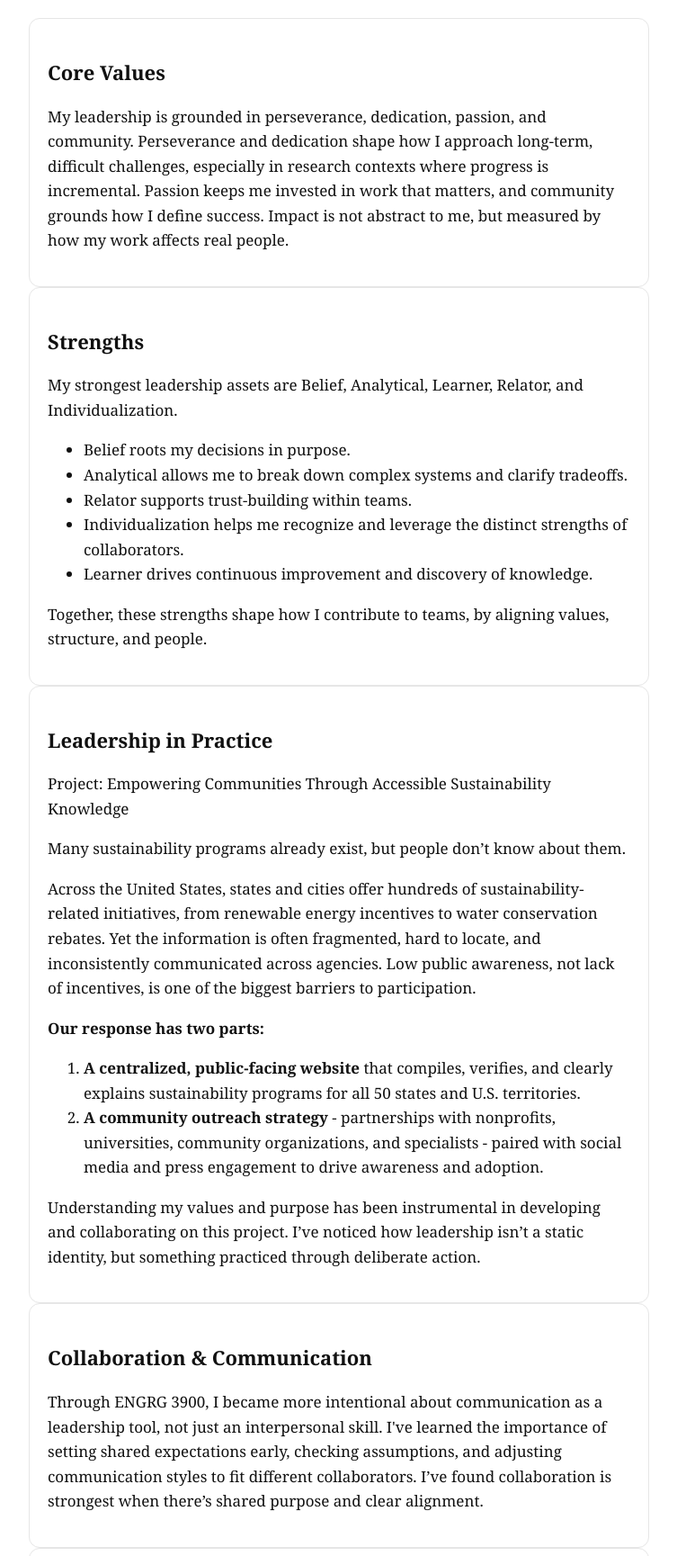
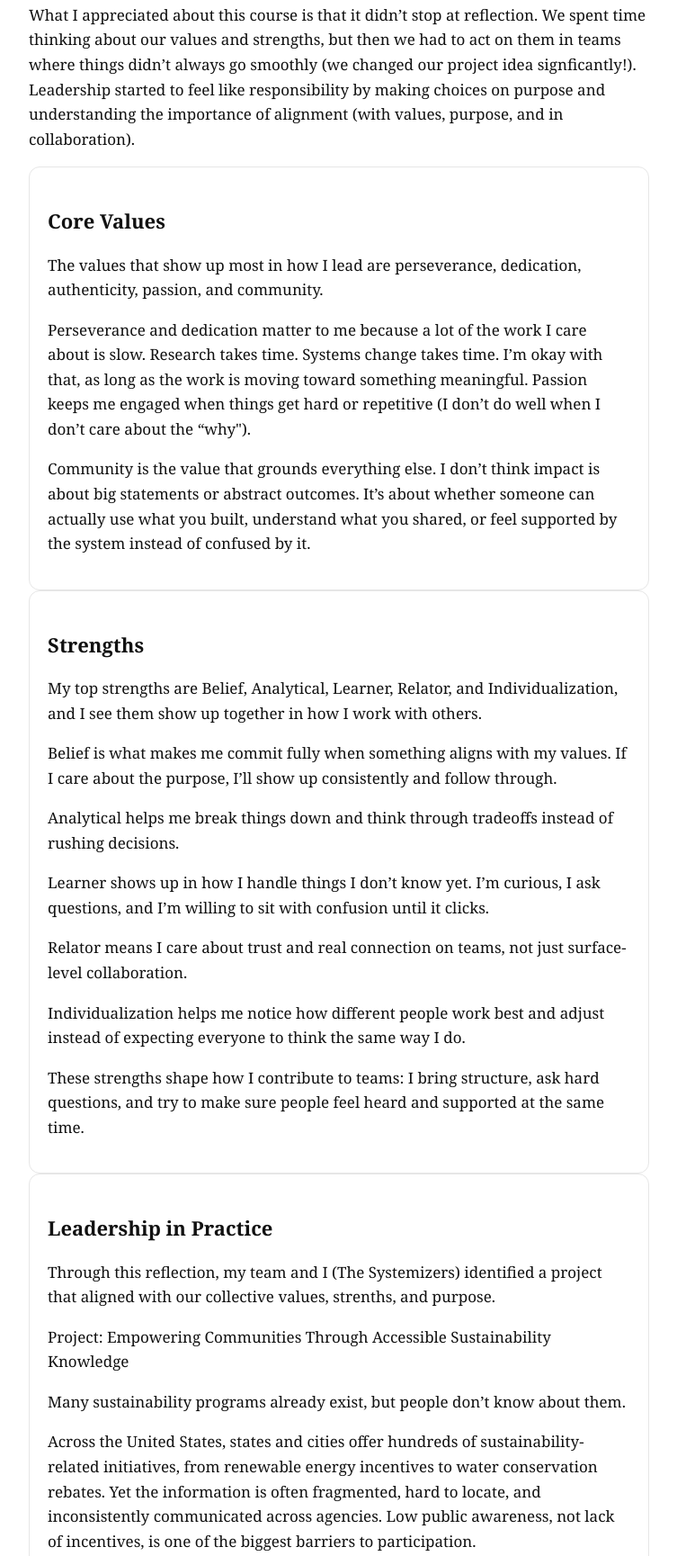
Before and after one commit to brielle-young/aboutme, a plain HTML site: page engrg3900.html in a window 1280 px wide. Shown: the part 627-2356 px from the top of the page at 90% size, without its empty margins (388-1141 px from the left). Drawn offline with Linux system fonts and the light colour scheme.

Commit message:
changed leadership content

```diff
--- a/engrg3900.html
+++ b/engrg3900.html
@@ -41,15 +41,15 @@
     <h1>Engineering Leadership Certification Program</h1>
 
     <p class="lead">
-      ENGRG 3900 clarified how I want to show up as a leader: grounded in my values, engaged, and focused on building systems that impact communities. I lead through listening, analysis, and alignment, bringing structure to complex problems while respecting the different strengths and perspectives within a team.
+      ENGRG 3900 made me rethink how I lead in a very real way. Before this class, I thought leadership was mostly about being capable and getting things done. This semester showed me that it’s also about how you move through a group, the impact you have on others, what you prioritize, and whether the systems you build actually help people.
     </p>
 
     <p class="lead">
-      My approach is shaped by perseverance and dedication, supported by analytical thinking and a strong sense of purpose. I'm motivated by work that turns research and technical findings into tools that benefit people, particularly in public health, sustainability, and environmental systems.
+      I’m not the loudest person in the room, and I don’t try to be. I usually lead by listening first, asking questions, and figuring out what’s actually going on before jumping to solutions. I like messy problems - the kind where there isn’t a clear answer and you have to balance people, data, and constraints at the same time. That’s why I’m drawn to work in sustainability, environmental systems, and public health. The technical side matters, but the human side matters just as much.
     </p>
 
     <p>
-      This course helped me connect self-awareness with practice. We spent weeks reflecting and then acting in teams. Leadership, for me, has become a matter of alignment and responsibility through intentional decision-making.
+      What I appreciated about this course is that it didn’t stop at reflection. We spent time thinking about our values and strengths, but then we had to act on them in teams where things didn’t always go smoothly (we changed our project idea signficantly!). Leadership started to feel like responsibility by making choices on purpose and understanding the importance of alignment (with values, purpose, and in collaboration).
     </p>
   </section>
 
@@ -57,31 +57,44 @@
     <article class="card">
       <h2>Core Values</h2>
       <p>
-        My leadership is grounded in perseverance, dedication, passion, and community. Perseverance and dedication shape how I approach long-term, difficult challenges, especially in research contexts where progress is incremental. Passion keeps me invested in work that matters, and community grounds how I define success. Impact is not abstract to me, but measured by how my work affects real people.
+        The values that show up most in how I lead are perseverance, dedication, authenticity, passion, and community.
+      </p>
+      <p>
+        Perseverance and dedication matter to me because a lot of the work I care about is slow. Research takes time. Systems change takes time. I’m okay with that, as long as the work is moving toward something meaningful. Passion keeps me engaged when things get hard or repetitive (I don’t do well when I don’t care about the “why").
+      </p>
+      <p>
+        Community is the value that grounds everything else. I don’t think impact is about big statements or abstract outcomes. It’s about whether someone can actually use what you built, understand what you shared, or feel supported by the system instead of confused by it.
       </p>
     </article>
 
     <article class="card">
       <h2>Strengths</h2>
       <p>
-        My strongest leadership assets are Belief, Analytical, Learner, Relator, and Individualization.
+        My top strengths are Belief, Analytical, Learner, Relator, and Individualization, and I see them show up together in how I work with others.
       </p>
-
-      <ul>
-        <li>Belief roots my decisions in purpose.</li>
-        <li>Analytical allows me to break down complex systems and clarify tradeoffs.</li>
-        <li>Relator supports trust-building within teams.</li>
-        <li>Individualization helps me recognize and leverage the distinct strengths of collaborators.</li>
-        <li>Learner drives continuous improvement and discovery of knowledge.</li>
-      </ul>
-
       <p>
-        Together, these strengths shape how I contribute to teams, by aligning values, structure, and people.
+        Belief is what makes me commit fully when something aligns with my values. If I care about the purpose, I’ll show up consistently and follow through.
       </p>
+      <p>
+        Analytical helps me break things down and think through tradeoffs instead of rushing decisions.
+      </p>
+      <p>
+        Learner shows up in how I handle things I don’t know yet. I’m curious, I ask questions, and I’m willing to sit with confusion until it clicks.
+      </p>
+      <p>
+        Relator means I care about trust and real connection on teams, not just surface-level collaboration.
+      </p>
+      <p>
+        Individualization helps me notice how different people work best and adjust instead of expecting everyone to think the same way I do.
+      </p>
+      <p>These strengths shape how I contribute to teams: I bring structure, ask hard questions, and try to make sure people feel heard and supported at the same time.</p>
     </article>
 
     <article class="card">
       <h2>Leadership in Practice</h2>
+      <p>
+        Through this reflection, my team and I (The Systemizers) identified a project that aligned with our collective values, strenths, and purpose.
+      </p>
       <p class="subtitle">Project: Empowering Communities Through Accessible Sustainability Knowledge</p>
 
       <div class="pull-quote">
@@ -108,21 +121,30 @@
       </ol>
 
       <p>
-        Understanding my values and purpose has been instrumental in developing and collaborating on this project. I’ve noticed how leadership isn’t a static identity, but something practiced through deliberate action.
+        Understanding my values helped me stay focused on impact instead of perfection while working on this project. It reminded me that leadership isn’t about having all the answers, but about making thoughtful decisions that truly align with the vision and purpose we're working towards.
       </p>
     </article>
 
     <article class="card">
       <h2>Collaboration &amp; Communication</h2>
       <p>
-        Through ENGRG 3900, I became more intentional about communication as a leadership tool, not just an interpersonal skill. I've learned the importance of setting shared expectations early, checking assumptions, and adjusting communication styles to fit different collaborators. I’ve found collaboration is strongest when there’s shared purpose and clear alignment.
+        ENGRG 3900 also made me more aware of how I communicate when I’m in a leadership role.
+      </p>
+      <p>
+        I’ve learned that setting expectations early saves a lot of frustration later. I’ve also learned that people need different kinds of clarity, some want structure and some want space to digest information before contributing. Paying attention to that makes collaboration smoother and more honest.
+      </p>
+      <p>
+        The best teams I’ve been on are the ones where there’s a shared sense of purpose and where people feel comfortable asking questions or pushing back. I try to help create that kind of environment.
       </p>
     </article>
 
     <article class="card">
       <h2>Purpose &amp; Direction</h2>
       <p>
-        This course helped clarify my broader leadership purpose: to make meaningful change through research, tools, and systems that benefit communities. I'm motivated by work that translates technical findings into real-world impact, and I'm excited to keep developing this in the second semester of the Certification Program.
+       This course helped me put words to something I already felt: I want to work on problems where systems and real people intersect. I care about creating tools that actually make life easier or fairer for communities.
+      </p>
+      <p>
+        ENGRG 3900 didn’t change who I am as a leader, but it helped me understand myself better and lead more intentionally because of it. I’m excited to keep building on this in the next semester of the Engineering Leadership Certification Program.
       </p>
     </article>
   </div>
```
